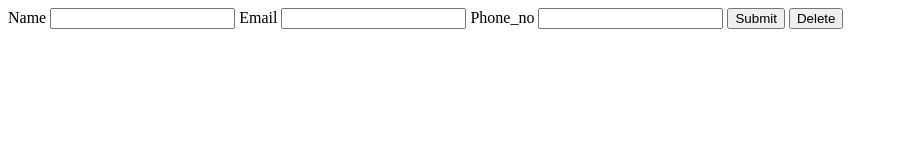
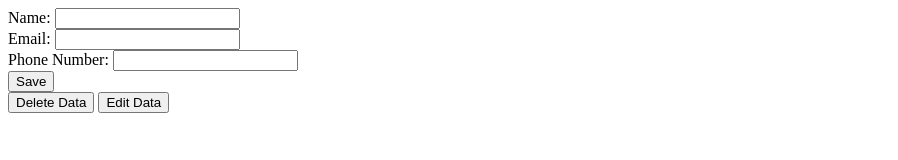
Before and after one commit to Kashi-Srishala/localstorage_basic, a plain HTML site: page index.html in a window 1280 px wide. Shown: the whole page, without its empty margins (0-898 px from the left). Drawn offline with Linux system fonts and the light colour scheme.

Commit message:
added edit button

```diff
--- a/index.html
+++ b/index.html
@@ -9,15 +9,19 @@
 </head>
 <body>
     <form id="form">
-        <label>Name</label>
-        <input type="text" id="name">
-        <label>Email</label>
-        <input type="email" id="email">
-        <label>Phone_no</label>
-        <input type="phone_no" id="phone_no">
-        <button type="submit">Submit</button>
-        <button type="delete">Delete</button>
-      </form>
+		<label for="name">Name:</label>
+		<input type="text" id="name" name="name" required>
+		<br>
+		<label for="email">Email:</label>
+		<input type="email" id="email" name="email" required>
+		<br>
+		<label for="phone_no">Phone Number:</label>
+		<input type="tel" id="phone_no" name="phone_no" required>
+		<br>
+		<button type="submit">Save</button>
+	</form>
+	<button id="delete">Delete Data</button>
+    <button id="edit">Edit Data</button>
     <script src="script.js"></script>
 </body>
 </html>
--- a/script.js
+++ b/script.js
@@ -1,20 +1,3 @@
-//local_storage
-
-// var form = document.getElementById('form');
-// form.addEventListener('submit', function(event){
-//     event.preventDefault();
-
-//     var name = document.getElementById('name').value;
-//     var email = document.getElementById('email').value;
-//     var phone_no = document.getElementById('phone_no').value;
-
-//     localStorage.setItem('name',name);
-//     localStorage.setItem('email', email);
-//     localStorage.setItem('phone_no', phone_no);
-// });
-
-//local_storage
-
 var form = document.getElementById('form');
 form.addEventListener('submit', function(event){
     event.preventDefault();
@@ -28,9 +11,20 @@ form.addEventListener('submit', function(event){
     localStorage.setItem('phone_no', phone_no);
 });
 
-var deleteBtn = document.getElementById('form');
-deleteBtn.addEventListener('delete', function(event) {
+var deleteBtn = document.getElementById('delete');
+deleteBtn.addEventListener('click', function(event) {
     localStorage.removeItem('name');
     localStorage.removeItem('email');
     localStorage.removeItem('phone_no');
 });
+
+var editBtn = document.getElementById('edit');
+editBtn.addEventListener('click', function(event) {
+    var name = localStorage.getItem('name');
+    var email = localStorage.getItem('email');
+    var phone_no = localStorage.getItem('phone_no');
+
+    document.getElementById('name').value = name;
+    document.getElementById('email').value = email;
+    document.getElementById('phone_no').value = phone_no;
+});
```
